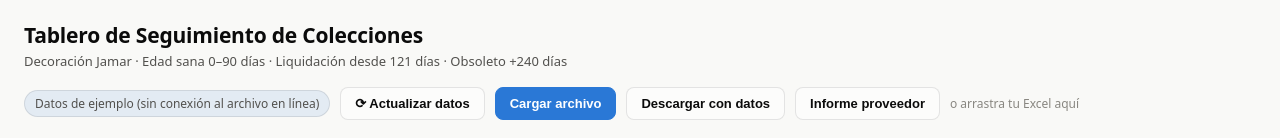
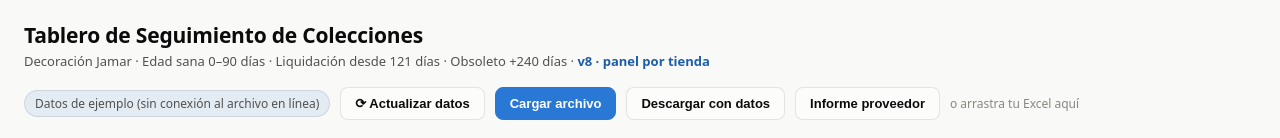
Before and after one commit to valevallejo/COLECCIONES_DECORA, a plain HTML site: page index.html in a window 1280 px wide. Shown: the top 138 px of the page. Drawn offline with Linux system fonts and the light colour scheme; no server answers.

Commit message:
Add files via upload

```diff
--- a/index.html
+++ b/index.html
@@ -280,7 +280,7 @@ var o=[];var l=Array.isArray(e);for(f=n.s.c;f<=n.e.c;++f)s[f]=ya(f);for(var c=n.
   <header>
     <div>
       <h1>Tablero de Seguimiento de Colecciones</h1>
-      <div class="sub">Decoración Jamar · Edad sana 0–90 días · Liquidación desde 121 días · Obsoleto +240 días</div>
+      <div class="sub">Decoración Jamar · Edad sana 0–90 días · Liquidación desde 121 días · Obsoleto +240 días · <b style="color:var(--accent-deep)">v8 · panel por tienda</b></div>
     </div>
     <div class="hdr-actions">
       <span class="demo-chip" id="sourceChip">Datos de ejemplo</span>
```
